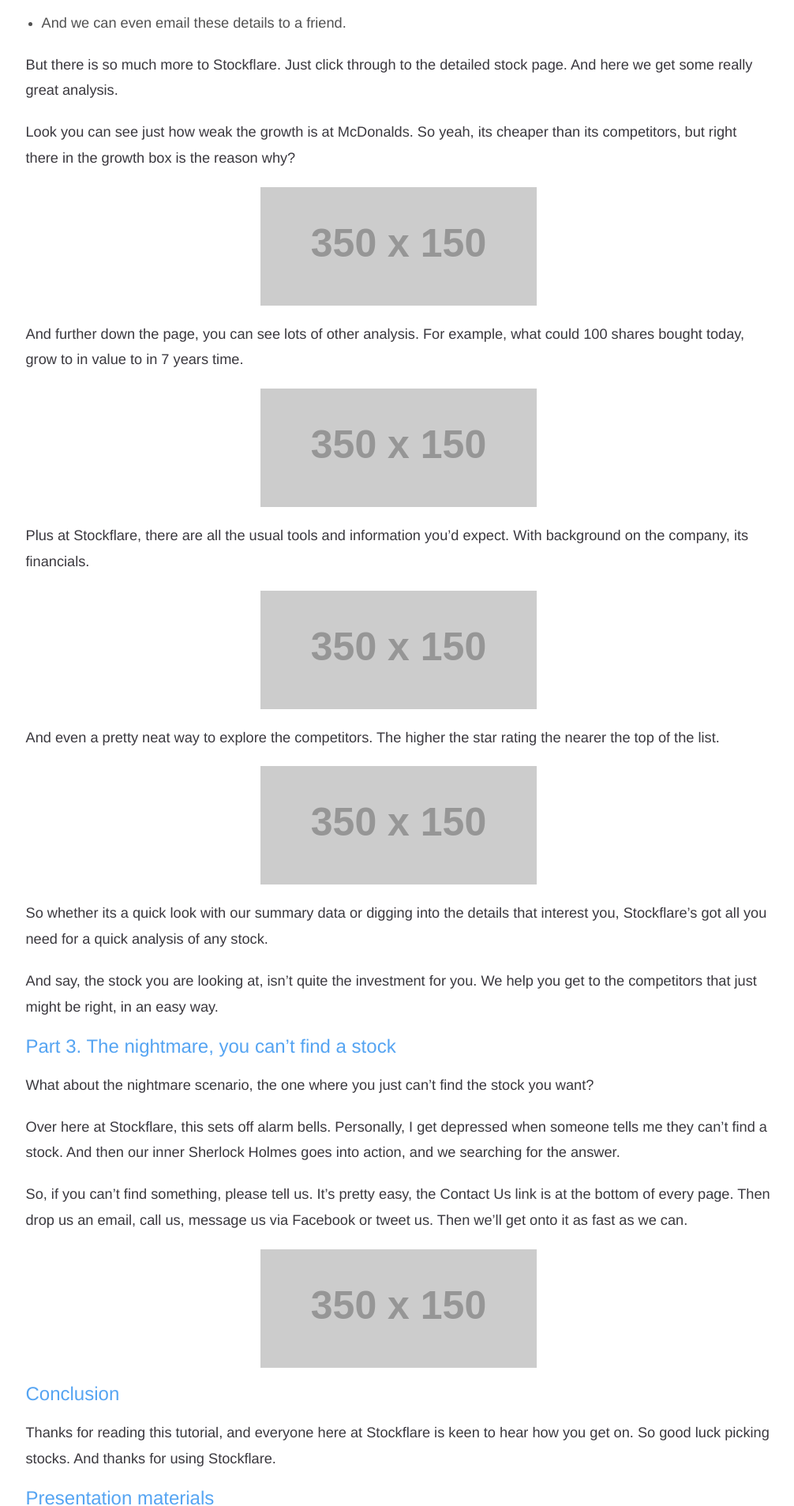
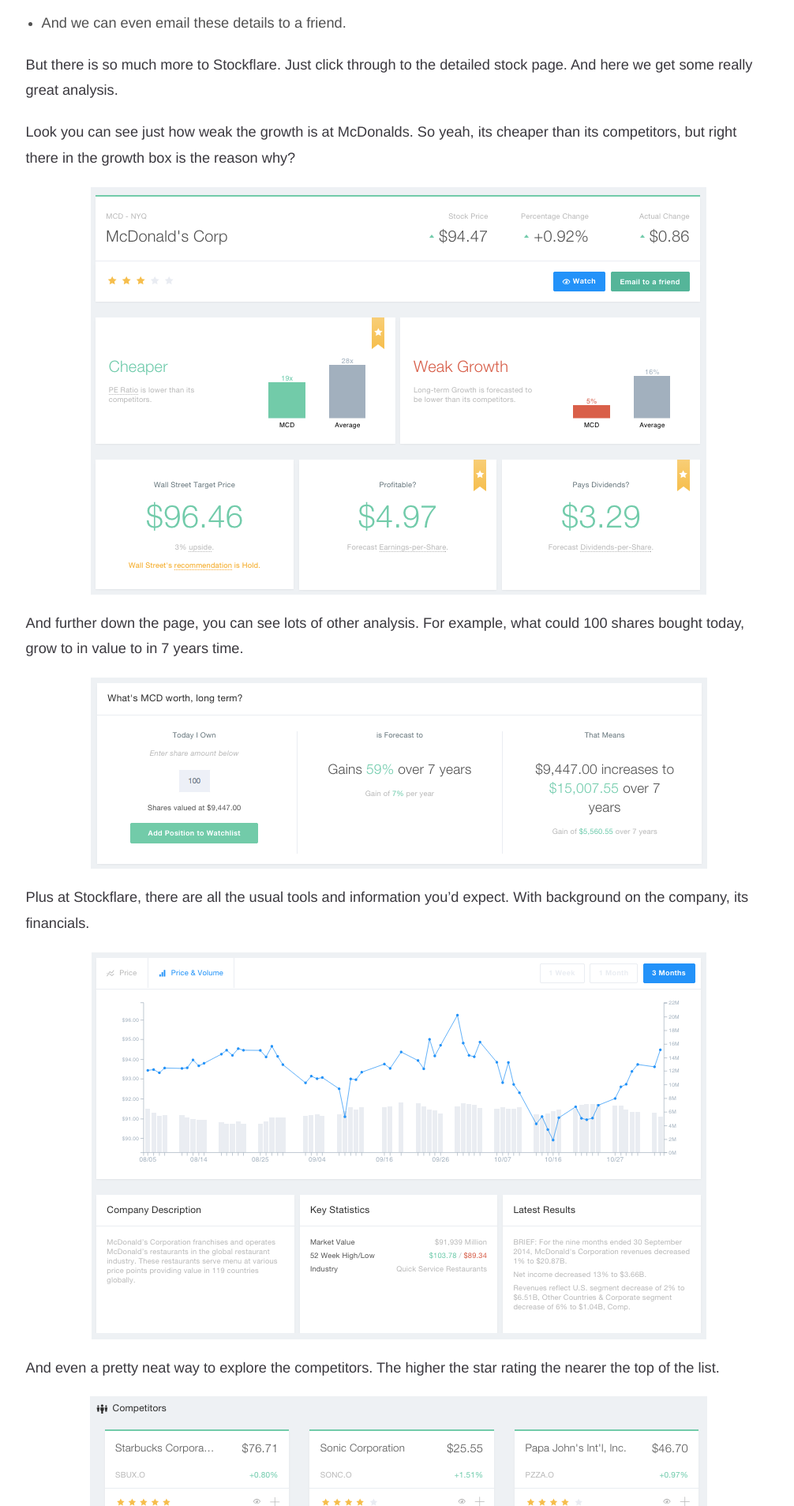
Before and after one commit to Stockflare/learn, a Jekyll site: the page built from _posts/2014-10-31-A1-how-to-find-a-stock.markdown, in a window 1280 px wide. Shown: the part 4069-5976 px from the top of the page at 79% size, without its empty margins (135-1141 px from the left). Built offline with Jekyll 4.4.1, drawn with Linux system fonts in a browser that asks for light colours; nearby versions of some CDN libraries.

Commit message:
Images for A1 Learn post

```diff
--- a/_posts/2014-10-31-A1-how-to-find-a-stock.markdown
+++ b/_posts/2014-10-31-A1-how-to-find-a-stock.markdown
@@ -84,19 +84,19 @@
 
 Look you can see just how weak the growth is at McDonalds. So yeah, its cheaper than its competitors, but right there in the growth box is the reason why?
 
-![Image alternate text](http://placehold.it/350x150)
+![McDonalds Detailed Page](/images/mcd-stars.png)
 
 And further down the page, you can see lots of other analysis. For example, what could 100 shares bought today, grow to in value to in 7 years time.
 
-![Image alternate text](http://placehold.it/350x150)
+![McDonalds Forecast](/images/mcd-growth.png)
 
 Plus at Stockflare, there are all the usual tools and information you’d expect. With background on the company, its financials.
 
-![Image alternate text](http://placehold.it/350x150)
+![McDonalds Key Stats](/images/mcd-stats.png)
 
 And even a pretty neat way to explore the competitors. The higher the star rating the nearer the top of the list.
 
-![Image alternate text](http://placehold.it/350x150)
+![McDonalds Competitors](/images/mcd-peers.png)
 
 So whether its a quick look with our summary data or digging into the details that interest you, Stockflare’s got all you need for a quick analysis of any stock.
 
```
Also changed, not shown: other parts of _posts/2014-10-31-A1-how-to-find-a-stock.markdown (+1 -1 lines), images/contact-us.png (added), images/mcd-growth.png (added), images/mcd-peers.png (added), images/mcd-stars.png (added), images/mcd-stats.png (added).
